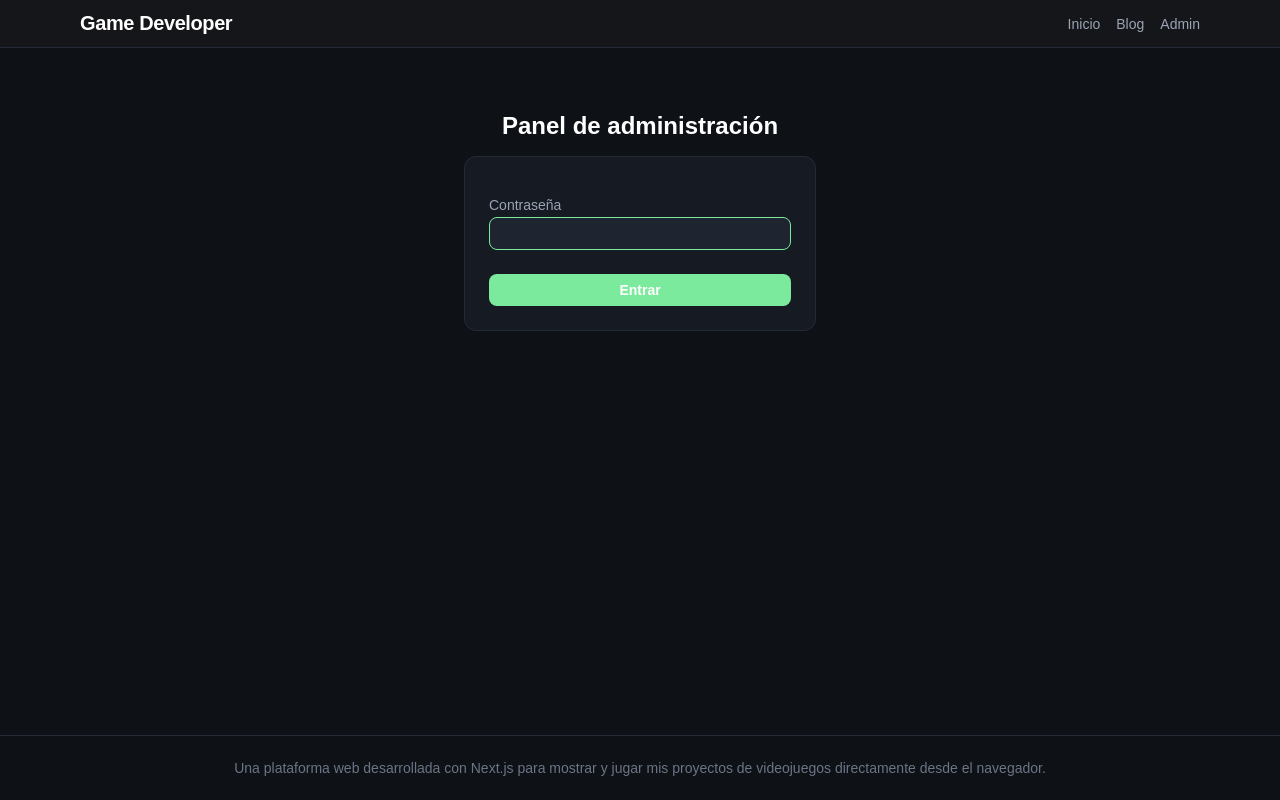
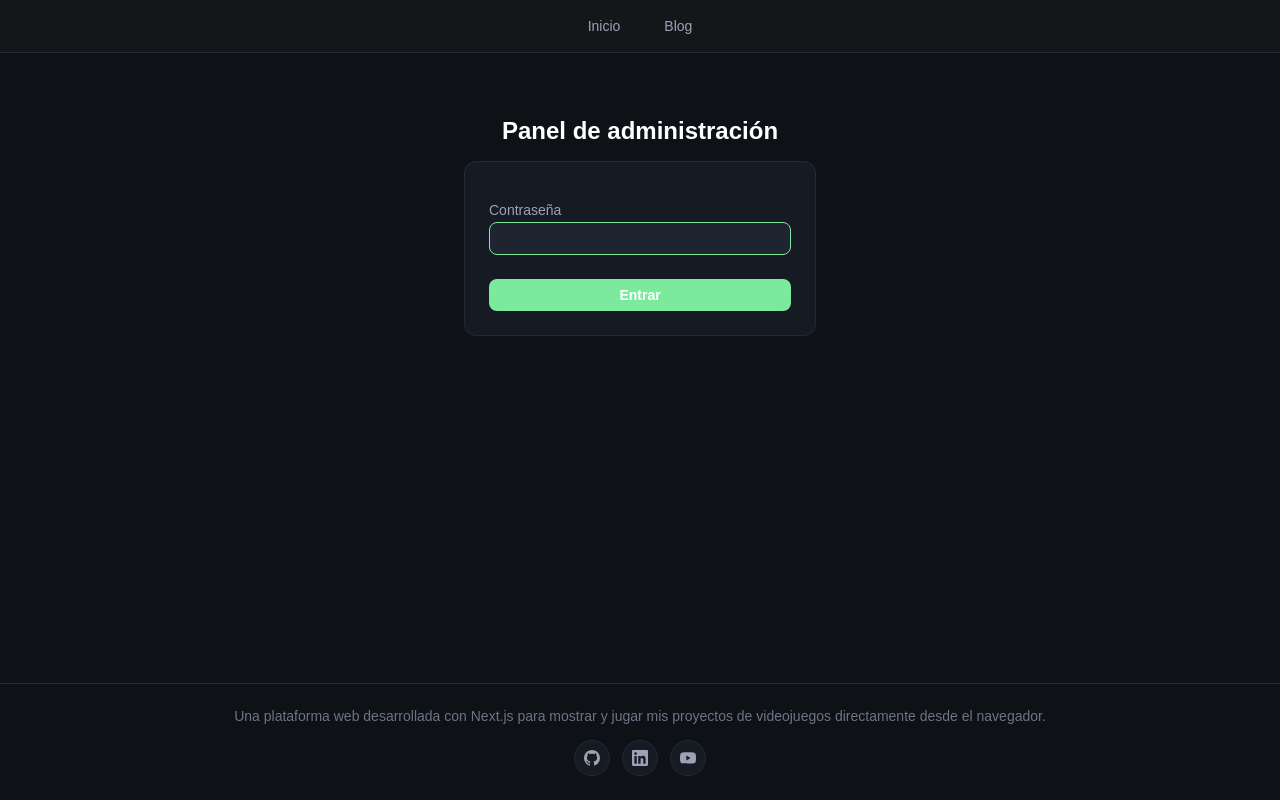
Before and after one commit to dev-kevinl95/game-hub, a Next.js app: page /admin in a window 1280 px wide. Built offline with nearby package versions, Linux system fonts and the light colour scheme.

Commit message:
feat(ui): center nav with hover animation and add social links

```diff
--- a/app/globals.css
+++ b/app/globals.css
@@ -63,7 +63,7 @@ select {
   padding: 0.75rem 1rem;
   display: flex;
   align-items: center;
-  justify-content: space-between;
+  justify-content: center;
 }
 
 .brand {
@@ -81,12 +81,34 @@ select {
 }
 
 .nav-link {
+  position: relative;
+  padding: 0.375rem 0.875rem;
+  border-radius: 999px;
   color: var(--text-muted);
-  transition: color 0.15s;
+  transition: color 0.2s ease, background-color 0.2s ease, transform 0.2s ease;
+}
+
+.nav-link::after {
+  content: "";
+  position: absolute;
+  left: 50%;
+  bottom: 2px;
+  width: 0;
+  height: 2px;
+  border-radius: 2px;
+  background: var(--accent);
+  transform: translateX(-50%);
+  transition: width 0.25s ease;
 }
 
 .nav-link:hover {
   color: #fff;
+  background-color: var(--bg-elevated);
+  transform: translateY(-2px);
+}
+
+.nav-link:hover::after {
+  width: 60%;
 }
 
 .site-main {
@@ -99,6 +121,37 @@ select {
   text-align: center;
   font-size: 0.875rem;
   color: var(--text-faint);
+}
+
+.footer-text {
+  margin: 0 0 1rem;
+}
+
+.footer-socials {
+  display: flex;
+  align-items: center;
+  justify-content: center;
+  gap: 0.75rem;
+}
+
+.footer-social {
+  display: inline-flex;
+  align-items: center;
+  justify-content: center;
+  width: 2.25rem;
+  height: 2.25rem;
+  border-radius: 999px;
+  border: 1px solid var(--border-soft);
+  background: var(--bg-surface);
+  color: var(--text-muted);
+  transition: color 0.2s ease, border-color 0.2s ease, background-color 0.2s ease, transform 0.2s ease;
+}
+
+.footer-social:hover {
+  color: #fff;
+  border-color: var(--accent);
+  background: var(--bg-elevated);
+  transform: translateY(-2px);
 }
 
 /* ---------- Home ---------- */
@@ -665,12 +718,14 @@ select {
   font-size: 1.875rem;
   font-weight: 800;
   color: #fff;
+  text-align: center;
 }
 
 .game-meta {
   margin: 0.25rem 0 1.5rem;
   font-size: 0.875rem;
   color: var(--text-muted);
+  text-align: center;
 }
 
 .player {
@@ -690,6 +745,36 @@ select {
   left: 0;
   border: 0;
   transform-origin: 0 0;
+}
+
+.player-fullscreen-btn {
+  position: absolute;
+  right: 0.75rem;
+  bottom: 0.75rem;
+  z-index: 10;
+  display: inline-flex;
+  align-items: center;
+  justify-content: center;
+  width: 2.5rem;
+  height: 2.5rem;
+  border-radius: 0.75rem;
+  border: 1px solid var(--border);
+  background: rgba(0, 0, 0, 0.55);
+  color: #fff;
+  cursor: pointer;
+  opacity: 0.85;
+  transition: opacity 0.15s ease;
+}
+
+.player-fullscreen-btn:hover {
+  opacity: 1;
+}
+
+.player:fullscreen {
+  background: #000;
+  border-radius: 0;
+  max-width: none;
+  margin: 0;
 }
 
 .player-loading {
@@ -746,6 +831,9 @@ select {
   .player-loading {
     display: none;
   }
+  .player-fullscreen-btn {
+    display: none;
+  }
   .player-mobile {
     display: block;
   }
@@ -757,6 +845,7 @@ select {
   border: 1px solid var(--border-soft);
   background: var(--bg-surface);
   padding: 1.25rem;
+  text-align: center;
 }
 
 .info-card h2 {
@@ -779,6 +868,7 @@ select {
 .tags {
   display: flex;
   flex-wrap: wrap;
+  justify-content: center;
   gap: 0.5rem;
   margin-top: 1rem;
 }
--- a/app/layout.tsx
+++ b/app/layout.tsx
@@ -1,6 +1,7 @@
 import type { Metadata } from "next";
 import { Bungee, Geist, Geist_Mono } from "next/font/google";
 import Link from "next/link";
+import { AdminLink } from "@/components/AdminLink";
 import "./globals.css";
 
 const geistSans = Geist({
@@ -36,9 +37,6 @@ export default function RootLayout({ children }: LayoutProps<"/">) {
       <body>
         <header className="app-header">
           <div className="header-inner">
-            <Link href="/" className="brand">
-              Game Developer
-            </Link>
             <nav className="main-nav">
               <Link href="/" className="nav-link">
                 Inicio
@@ -46,14 +44,51 @@ export default function RootLayout({ children }: LayoutProps<"/">) {
               <Link href="/blog" className="nav-link">
                 Blog
               </Link>
-              <Link href="/admin" className="nav-link">
-                Admin
-              </Link>
+              <AdminLink />
             </nav>
           </div>
         </header>
         <main className="site-main">{children}</main>
-        <footer className="app-footer">Una plataforma web desarrollada con Next.js para mostrar y jugar mis proyectos de videojuegos directamente desde el navegador.</footer>
+        <footer className="app-footer">
+          <p className="footer-text">
+            Una plataforma web desarrollada con Next.js para mostrar y jugar mis proyectos de videojuegos directamente desde el navegador.
+          </p>
+          <div className="footer-socials">
+            <a
+              href="https://github.com/dev-kevinl95"
+              target="_blank"
+              rel="noopener noreferrer"
+              className="footer-social"
+              aria-label="GitHub"
+            >
+              <svg viewBox="0 0 16 16" width="16" height="16" fill="currentColor" aria-hidden="true">
+                <path d="M8 0C3.58 0 0 3.58 0 8c0 3.54 2.29 6.53 5.47 7.59.4.07.55-.17.55-.38 0-.19-.01-.82-.01-1.49-2.01.37-2.53-.49-2.69-.94-.09-.23-.48-.94-.82-1.13-.28-.15-.68-.52-.01-.53.63-.01 1.08.58 1.23.82.72 1.21 1.87.87 2.33.66.07-.52.28-.87.51-1.07-1.78-.2-3.64-.89-3.64-3.95 0-.87.31-1.59.82-2.15-.08-.2-.36-1.02.08-2.12 0 0 .67-.21 2.2.82.64-.18 1.32-.27 2-.27s1.36.09 2 .27c1.53-1.04 2.2-.82 2.2-.82.44 1.1.16 1.92.08 2.12.51.56.82 1.27.82 2.15 0 3.07-1.87 3.75-3.65 3.95.29.25.54.73.54 1.48 0 1.07-.01 1.93-.01 2.2 0 .21.15.46.55.38A8.01 8.01 0 0 0 16 8c0-4.42-3.58-8-8-8Z" />
+              </svg>
+            </a>
+            <a
+              href="https://www.linkedin.com/in/eder-kevin-larico-osco-60225a229/"
+              target="_blank"
+              rel="noopener noreferrer"
+              className="footer-social"
+              aria-label="LinkedIn"
+            >
+              <svg viewBox="0 0 24 24" width="16" height="16" fill="currentColor" aria-hidden="true">
+                <path d="M20.45 20.45h-3.56v-5.57c0-1.33-.03-3.04-1.85-3.04-1.85 0-2.14 1.45-2.14 2.94v5.67H9.34V9h3.42v1.56h.05a3.75 3.75 0 0 1 3.37-1.85c3.6 0 4.27 2.37 4.27 5.46v6.28ZM5.34 7.43a2.07 2.07 0 1 1 0-4.14 2.07 2.07 0 0 1 0 4.14ZM7.12 20.45H3.55V9h3.57v11.45ZM22.22 0H1.77C.79 0 0 .77 0 1.72v20.55C0 23.23.79 24 1.77 24h20.45c.98 0 1.78-.77 1.78-1.73V1.72C24 .77 23.2 0 22.22 0Z" />
+              </svg>
+            </a>
+            <a
+              href="https://www.youtube.com/@ederkevinlaricoosco1235"
+              target="_blank"
+              rel="noopener noreferrer"
+              className="footer-social"
+              aria-label="YouTube"
+            >
+              <svg viewBox="0 0 24 24" width="16" height="16" fill="currentColor" aria-hidden="true">
+                <path d="M23.5 6.19a3.02 3.02 0 0 0-2.12-2.14C19.5 3.55 12 3.55 12 3.55s-7.5 0-9.38.5A3.02 3.02 0 0 0 .5 6.19C0 8.07 0 12 0 12s0 3.93.5 5.81a3.02 3.02 0 0 0 2.12 2.14c1.88.5 9.38.5 9.38.5s7.5 0 9.38-.5a3.02 3.02 0 0 0 2.12-2.14C24 15.93 24 12 24 12s0-3.93-.5-5.81ZM9.55 15.57V8.43L15.82 12l-6.27 3.57Z" />
+              </svg>
+            </a>
+          </div>
+        </footer>
       </body>
     </html>
   );
--- /dev/null
+++ b/components/AdminLink.tsx
@@ -0,0 +1,28 @@
+"use client";
+
+import Link from "next/link";
+import { useEffect, useState } from "react";
+
+const TOKEN_KEY = "gamePortalToken";
+
+export function AdminLink() {
+  const [hasToken, setHasToken] = useState(false);
+
+  useEffect(() => {
+    setHasToken(localStorage.getItem(TOKEN_KEY) !== null);
+
+    const onStorage = () => {
+      setHasToken(localStorage.getItem(TOKEN_KEY) !== null);
+    };
+    window.addEventListener("storage", onStorage);
+    return () => window.removeEventListener("storage", onStorage);
+  }, []);
+
+  if (!hasToken) return null;
+
+  return (
+    <Link href="/admin" className="nav-link">
+      Admin
+    </Link>
+  );
+}
```
Also changed, not shown: components/ProfileHeader.tsx (+9 -0 lines).
